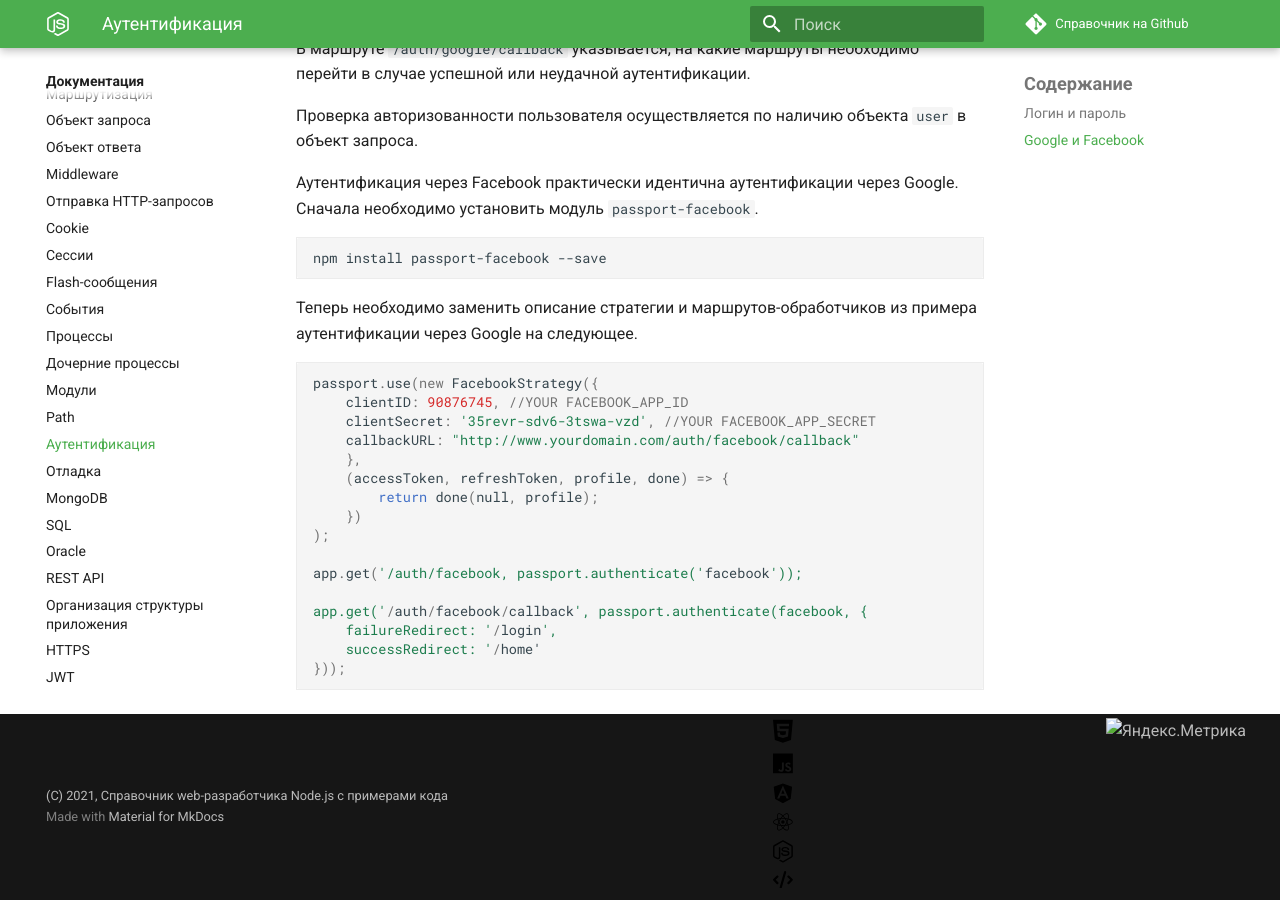
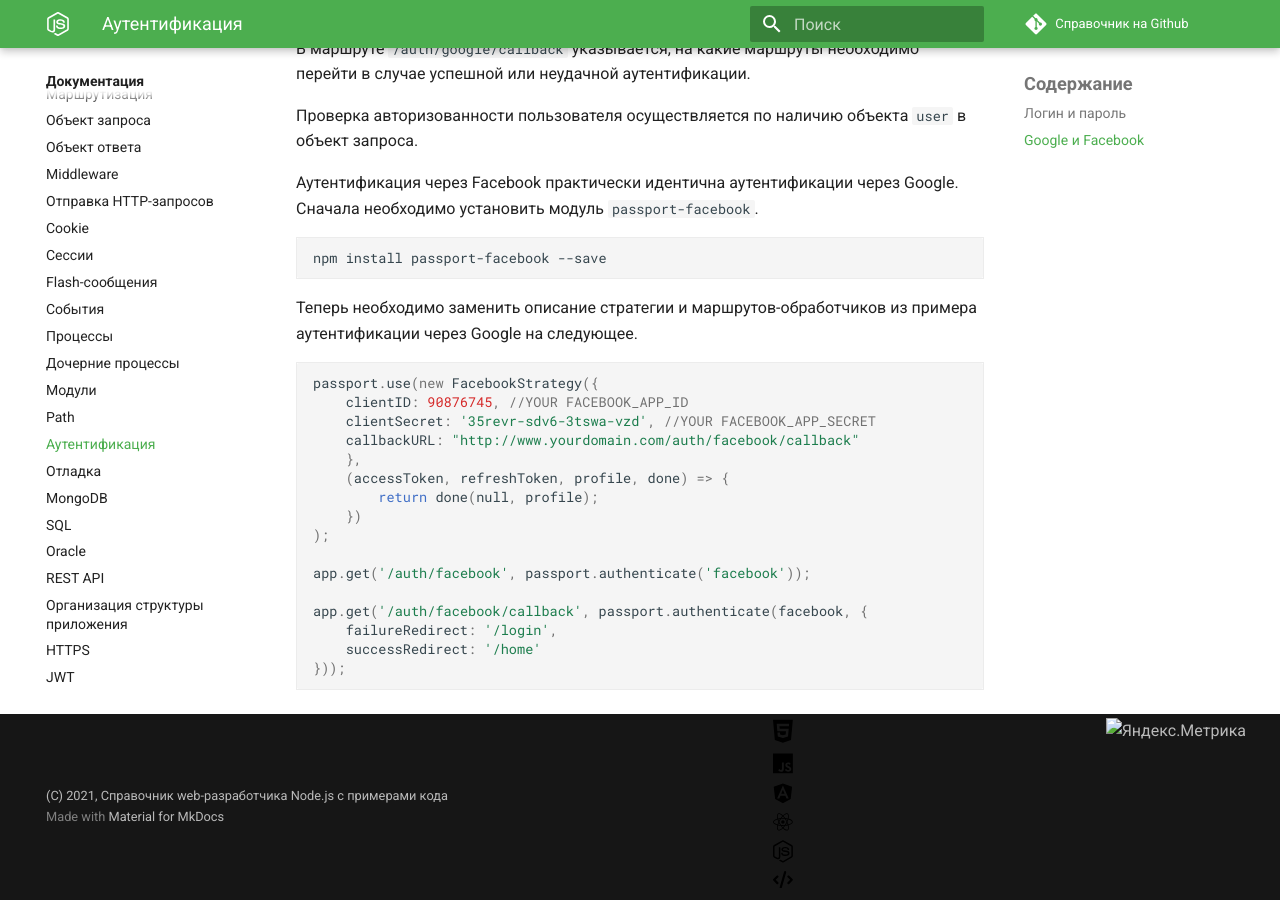
Before and after one commit to xsltdev/nodejsdev.ru, an MkDocs documentation site: the page built from docs/doc/authentication.md, in a window 1280 px wide and 900 px high, scrolled down 6497 px. Built offline with MkDocs 1.6.1 and Material for MkDocs 9.7.7, drawn with Linux system fonts in a browser that asks for light colours; comment, search, counter and statistics services are not loaded.

```diff
--- a/docs/doc/authentication.md
+++ b/docs/doc/authentication.md
@@ -300,7 +300,7 @@ passport.use(new FacebookStrategy({
 	})
 );
 
-app.get('/auth/facebook, passport.authenticate('facebook'));
+app.get('/auth/facebook', passport.authenticate('facebook'));
 
 app.get('/auth/facebook/callback', passport.authenticate(facebook, {
 	failureRedirect: '/login',
```
